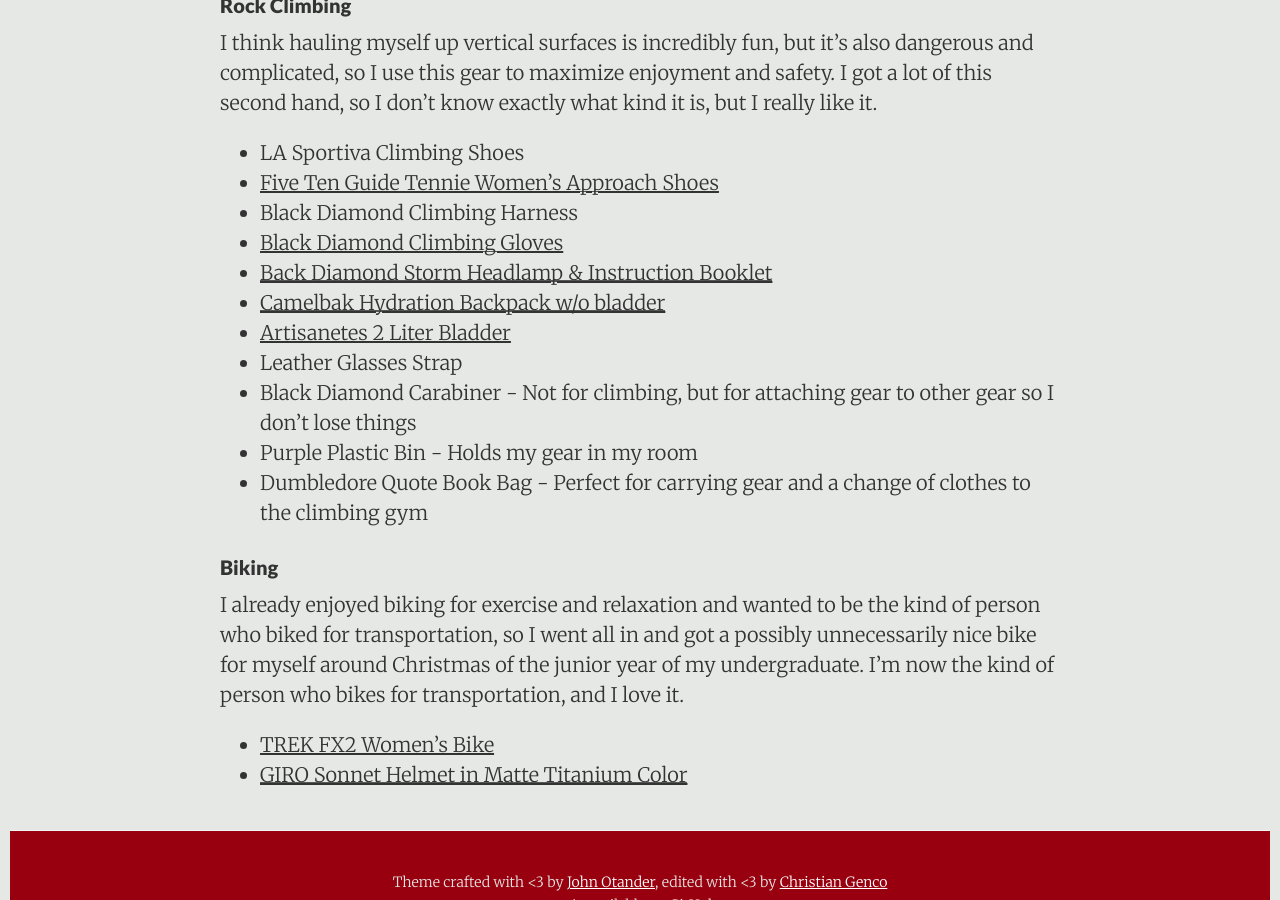
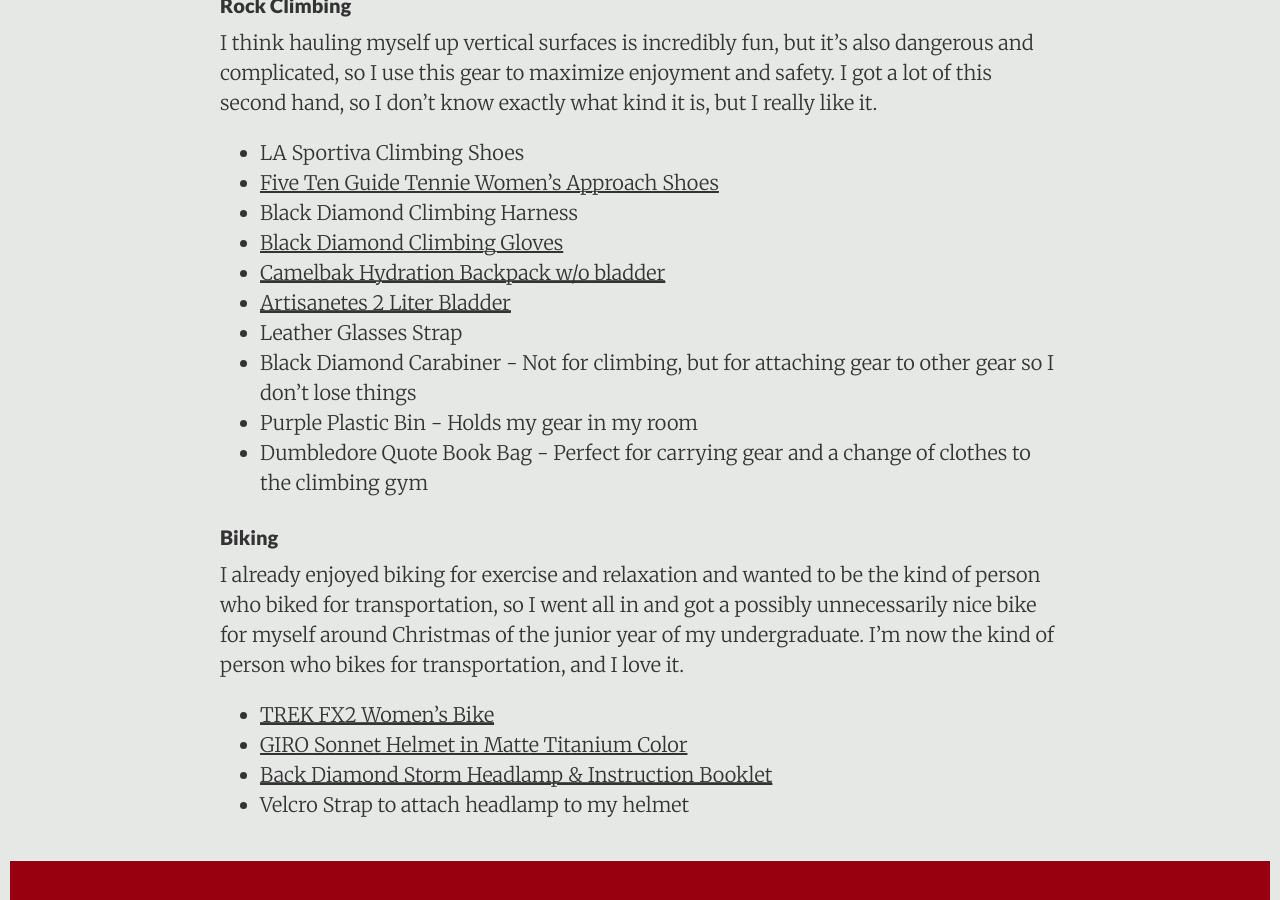
Before and after one commit to DestinyRoseMurphy/DestinyRoseMurphy.github.io, a Jekyll site: the page built from _posts/2017-10-19-Things-I-Kept.md, in a window 1280 px wide and 900 px high, scrolled down 12275 px. Built offline with Jekyll 4.4.1, drawn with Linux system fonts in a browser that asks for light colours; some of the changed text lies outside the part shown.

Commit message:
Added velcro strap

```diff
--- a/_posts/2017-10-19-Things-I-Kept.md
+++ b/_posts/2017-10-19-Things-I-Kept.md
@@ -295,3 +294,5 @@ I already enjoyed biking for exercise and relaxation and wanted to be the kind o
 
 * [TREK FX2 Women's Bike](https://www.trekbikes.com/us/en_US/bikes/hybrid-bikes/fitness-bikes/fx/fx-2-womens/p/17449/)
 * [GIRO Sonnet Helmet in Matte Titanium Color](http://www.giro.com/us_en/products/women/helmets/road/sonnet.html?___SID=U#gid=33545)
+* [Back Diamond Storm Headlamp & Instruction Booklet](http://amzn.to/2GdsalM)
+* Velcro Strap to attach headlamp to my helmet
```
Also changed, not shown: other parts of _posts/2017-10-19-Things-I-Kept.md (+0 -1 lines).
